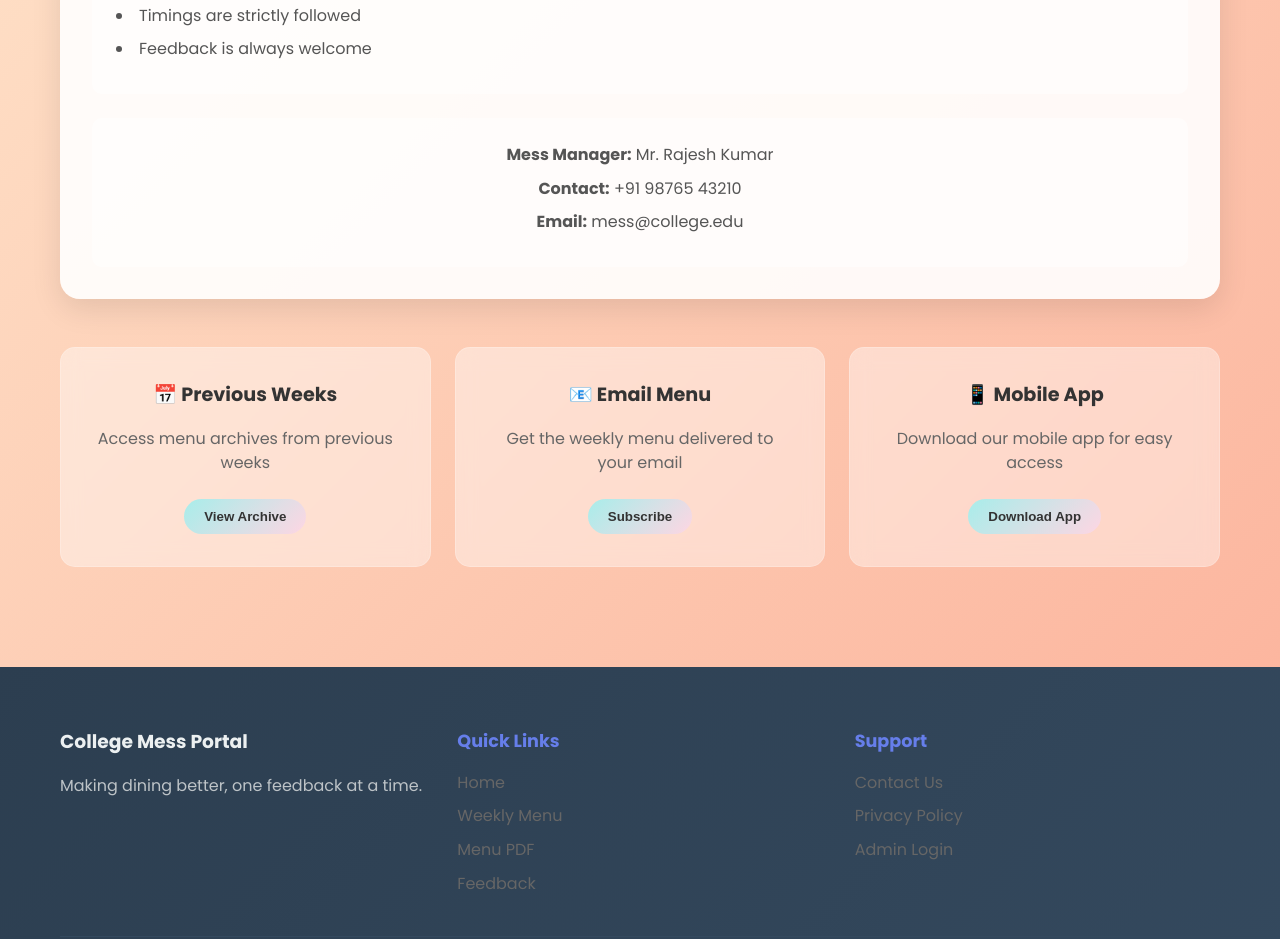
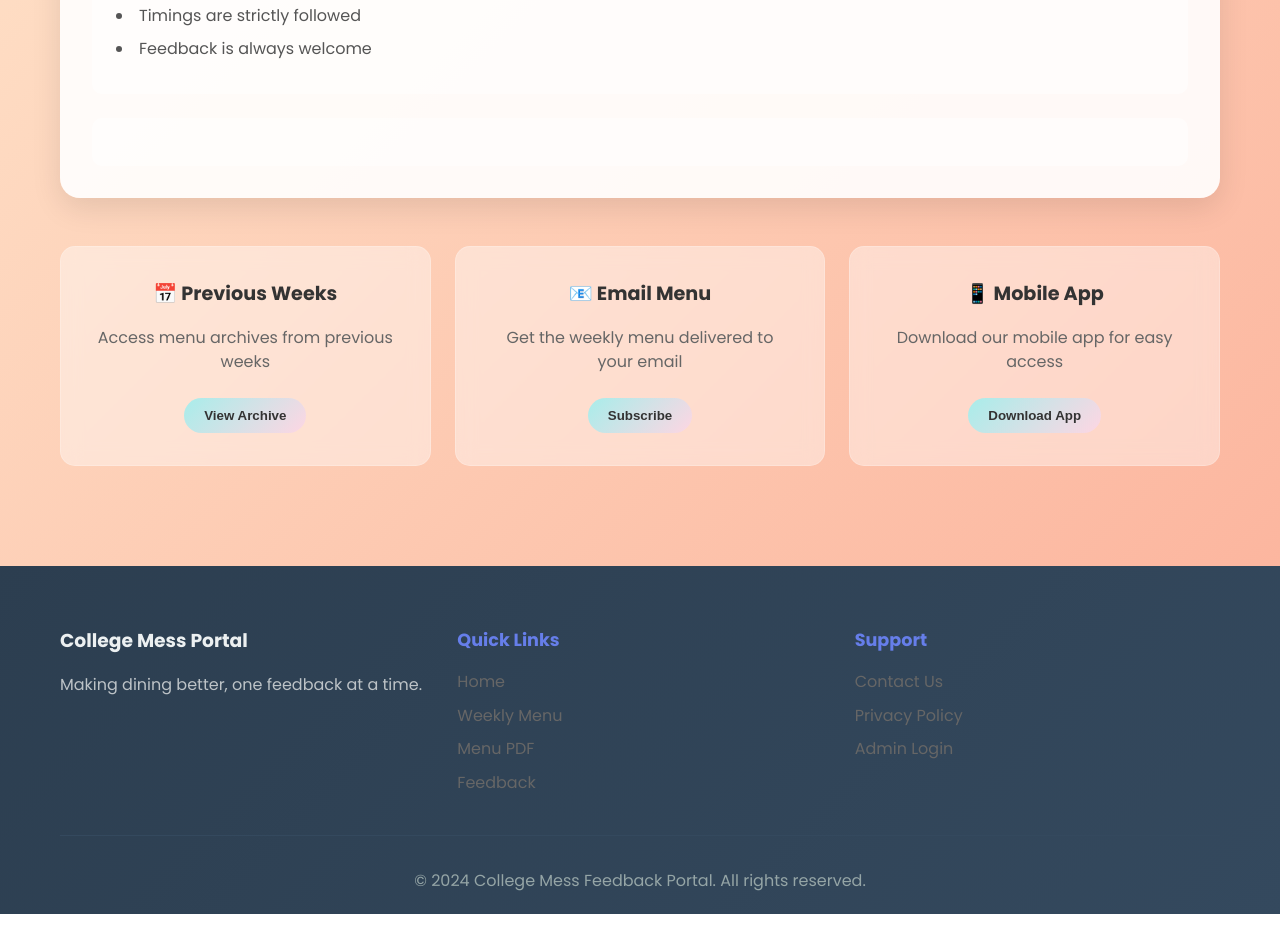
Before and after one commit to ankit1439/jklumessportal, a plain HTML site: page src/static/menu-pdf.html in a window 1280 px wide. Shown: the part 1047-1986 px from the top of the page. After the commit the page ends 1961 px from the top, so only its background shows below. Drawn offline with Linux system fonts and the light colour scheme; no server answers.

Commit message:
Update menu-pdf.html

```diff
--- a/src/static/menu-pdf.html
+++ b/src/static/menu-pdf.html
@@ -131,9 +131,6 @@
                         </div>
 
                         <div class="contact-info">
-                            <p><strong>Mess Manager:</strong> Mr. Rajesh Kumar</p>
-                            <p><strong>Contact:</strong> +91 98765 43210</p>
-                            <p><strong>Email:</strong> mess@college.edu</p>
                         </div>
                     </div>
                 </div>
```
